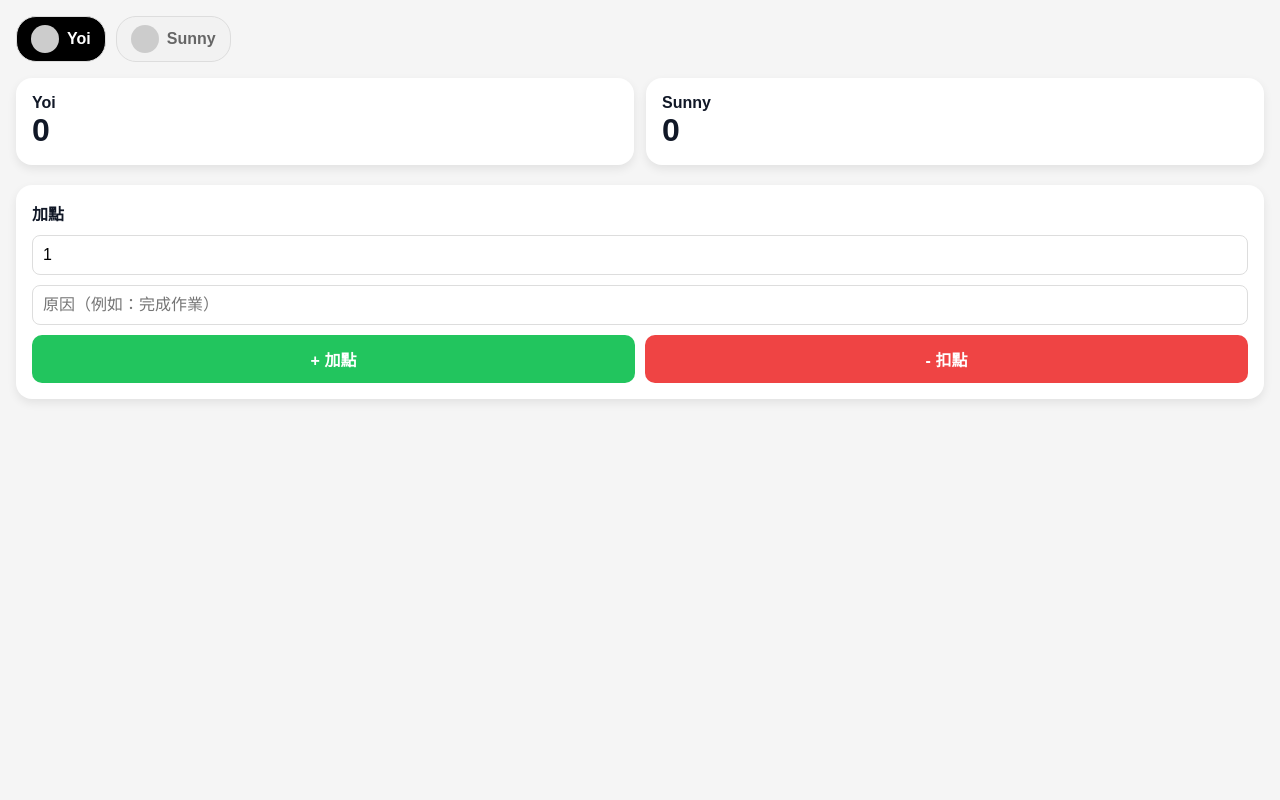
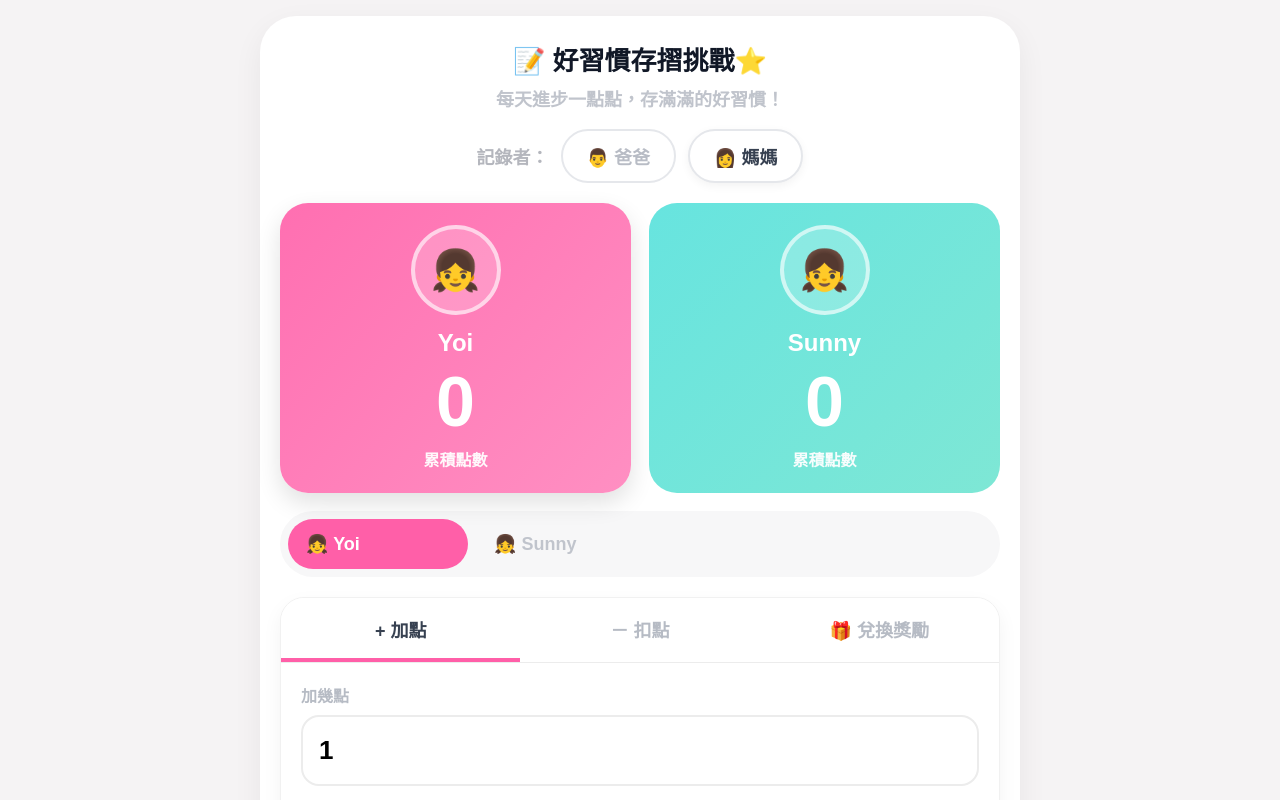
Before and after one commit to ducawei-del/kids-points-app, a React (Vite) app: page / in a window 1280 px wide. Shown: the top 800 px of the page. Built offline with nearby package versions, Linux system fonts and the light colour scheme.

Commit message:
Add themes and rewards to kids' points system

```diff
--- a/src/App.jsx
+++ b/src/App.jsx
@@ -1,102 +1,185 @@
-import React, { useState } from "react";
+import React, { useMemo, useState } from "react";
 
 const initialKids = [
-  { id: "yoi", name: "Yoi", points: 0 },
-  { id: "sunny", name: "Sunny", points: 0 }
+  { id: "yoi", name: "Yoi", points: 0, theme: "linear-gradient(135deg,#ff6fb1,#ff8fc2)", accent: "#ff5fa8" },
+  { id: "sunny", name: "Sunny", points: 0, theme: "linear-gradient(135deg,#67e4df,#7ee7d5)", accent: "#58d7cf" }
+];
+
+const initialRewards = [
+  { id: 1, name: "看卡通 30 分鐘", cost: 10 },
+  { id: 2, name: "小點心", cost: 15 },
+  { id: 3, name: "小禮物", cost: 30 }
 ];
 
 export default function App() {
   const [kids, setKids] = useState(initialKids);
   const [activeKidId, setActiveKidId] = useState("yoi");
+  const [recorder, setRecorder] = useState("媽媽");
+  const [tab, setTab] = useState("add");
   const [amount, setAmount] = useState(1);
   const [reason, setReason] = useState("");
+  const [rewards] = useState(initialRewards);
+
+  const activeKid = useMemo(() => kids.find(k => k.id === activeKidId) || kids[0], [kids, activeKidId]);
 
   const updatePoints = (delta) => {
-    setKids(prev => prev.map(k =>
-      k.id === activeKidId
-        ? { ...k, points: k.points + delta }
-        : k
-    ));
+    const n = Number(amount) || 0;
+    if (!n) return;
+    setKids(prev => prev.map(k => k.id === activeKidId ? { ...k, points: Math.max(0, k.points + delta * n) } : k));
+    setReason("");
+  };
+
+  const redeemReward = (cost) => {
+    setKids(prev => prev.map(k => k.id === activeKidId ? { ...k, points: Math.max(0, k.points - cost) } : k));
+  };
+
+  const buttonBase = {
+    border: "2px solid #e5e7eb",
+    borderRadius: 999,
+    background: "#fff",
+    padding: "12px 24px",
+    fontWeight: 800,
+    fontSize: 18,
+    color: "#9ca3af",
+    cursor: "pointer"
   };
 
   return (
-    <div style={{ padding: 16, fontFamily: "sans-serif", background: "#f5f5f5", minHeight: "100vh" }}>
+    <div style={{ minHeight: "100vh", background: "#f5f3f4", padding: 16, fontFamily: "Arial, sans-serif" }}>
+      <div style={{ maxWidth: 760, margin: "0 auto", background: "#fff", borderRadius: 36, padding: "24px 20px 28px", boxShadow: "0 10px 30px rgba(0,0,0,0.06)" }}>
+        <div style={{ textAlign: "center", marginBottom: 18 }}>
+          <div style={{ fontSize: 26, fontWeight: 900, color: "#111827", marginBottom: 8 }}>📝 好習慣存摺挑戰⭐</div>
+          <div style={{ color: "#c0c4cc", fontSize: 18, fontWeight: 700 }}>每天進步一點點，存滿滿的好習慣！</div>
+        </div>
 
-      {/* 上面選人 */}
-      <div style={{ display: "flex", gap: 10, overflowX: "auto", marginBottom: 16 }}>
-        {kids.map((kid) => (
+        <div style={{ display: "flex", alignItems: "center", justifyContent: "center", gap: 12, flexWrap: "wrap", marginBottom: 20 }}>
+          <div style={{ color: "#b4b6bd", fontWeight: 800, fontSize: 18 }}>記錄者：</div>
+          <button onClick={() => setRecorder("爸爸")} style={{ ...buttonBase, color: recorder === "爸爸" ? "#374151" : "#b8bcc5", boxShadow: recorder === "爸爸" ? "0 3px 10px rgba(0,0,0,0.05)" : "none" }}>👨 爸爸</button>
+          <button onClick={() => setRecorder("媽媽")} style={{ ...buttonBase, color: recorder === "媽媽" ? "#374151" : "#b8bcc5", boxShadow: recorder === "媽媽" ? "0 3px 10px rgba(0,0,0,0.05)" : "none" }}>👩 媽媽</button>
+        </div>
+
+        <div style={{ display: "grid", gridTemplateColumns: "1fr 1fr", gap: 18, marginBottom: 18 }}>
+          {kids.map(kid => (
             <button
               key={kid.id}
               onClick={() => setActiveKidId(kid.id)}
               style={{
-              display: "flex",
-              alignItems: "center",
-              gap: 8,
-              padding: "8px 14px",
-              borderRadius: 20,
-              border: "1px solid #ddd",
-              background: kid.id === activeKidId ? "#000" : "#f2f2f2",
-              color: kid.id === activeKidId ? "#fff" : "#666",
-              fontWeight: "bold",
-              cursor: "pointer"
+                border: "none",
+                borderRadius: 28,
+                padding: "22px 16px",
+                background: kid.theme,
+                color: "#fff",
+                cursor: "pointer",
+                boxShadow: kid.id === activeKidId ? "0 10px 24px rgba(0,0,0,0.12)" : "none"
               }}
             >
-            <div style={{ width: 28, height: 28, borderRadius: "50%", background: "#ccc" }}></div>
-            {kid.name}
+              <div style={{ width: 90, height: 90, borderRadius: "50%", margin: "0 auto 14px", border: "4px solid rgba(255,255,255,0.6)", background: "rgba(255,255,255,0.2)", display: "flex", alignItems: "center", justifyContent: "center", fontSize: 40 }}>👧</div>
+              <div style={{ fontSize: 24, fontWeight: 900, marginBottom: 10 }}>{kid.name}</div>
+              <div style={{ fontSize: 70, lineHeight: 1, fontWeight: 900 }}>{kid.points}</div>
+              <div style={{ fontSize: 16, fontWeight: 800, opacity: 0.95, marginTop: 10 }}>累積點數</div>
             </button>
           ))}
         </div>
 
-      {/* 左右卡片 */}
-      <div style={{ display: "grid", gridTemplateColumns: "1fr 1fr", gap: 12, marginBottom: 20 }}>
-        {kids.map((kid) => (
-          <div
+        <div style={{ display: "flex", background: "#f7f7f8", borderRadius: 999, padding: 8, gap: 8, marginBottom: 20, overflowX: "auto" }}>
+          {kids.map(kid => (
+            <button
               key={kid.id}
+              onClick={() => setActiveKidId(kid.id)}
               style={{
-              padding: 16,
-              borderRadius: 16,
-              background: "#fff",
-              boxShadow: "0 4px 10px rgba(0,0,0,0.08)"
+                minWidth: 180,
+                border: "none",
+                borderRadius: 999,
+                padding: "14px 18px",
+                background: kid.id === activeKidId ? kid.accent : "transparent",
+                color: kid.id === activeKidId ? "#fff" : "#c0c4cc",
+                fontWeight: 900,
+                fontSize: 18,
+                textAlign: "left",
+                cursor: "pointer"
               }}
             >
-            <div style={{ fontSize: 16, fontWeight: "bold" }}>{kid.name}</div>
-            <div style={{ fontSize: 32, fontWeight: "900" }}>{kid.points}</div>
+              👧 {kid.name}
+            </button>
+          ))}
+        </div>
+
+        <div style={{ background: "#fff", borderRadius: 24, boxShadow: "0 8px 20px rgba(0,0,0,0.05)", overflow: "hidden", border: "1px solid #f1f1f1" }}>
+          <div style={{ display: "grid", gridTemplateColumns: "1fr 1fr 1fr", borderBottom: "1px solid #ececec" }}>
+            {[
+              { key: "add", label: "+ 加點" },
+              { key: "minus", label: "－ 扣點" },
+              { key: "reward", label: "🎁 兌換獎勵" }
+            ].map(item => (
+              <button
+                key={item.key}
+                onClick={() => setTab(item.key)}
+                style={{
+                  border: "none",
+                  background: "#fff",
+                  padding: "18px 10px 16px",
+                  fontWeight: 900,
+                  fontSize: 18,
+                  color: tab === item.key ? "#374151" : "#b6bbc4",
+                  borderBottom: tab === item.key ? `4px solid ${activeKid.accent}` : "4px solid transparent",
+                  cursor: "pointer"
+                }}
+              >
+                {item.label}
+              </button>
+            ))}
+          </div>
+
+          <div style={{ padding: 20 }}>
+            {(tab === "add" || tab === "minus") && (
+              <>
+                <div style={{ color: "#b6bbc4", fontWeight: 800, marginBottom: 8, fontSize: 16 }}>{tab === "add" ? "加幾點" : "扣幾點"}</div>
+                <input
+                  type="number"
+                  value={amount}
+                  onChange={(e) => setAmount(e.target.value)}
+                  style={{ width: "100%", boxSizing: "border-box", border: "2px solid #ececec", borderRadius: 18, padding: "18px 16px", fontSize: 26, fontWeight: 900, marginBottom: 18 }}
+                />
+
+                <div style={{ color: "#b6bbc4", fontWeight: 800, marginBottom: 8, fontSize: 16 }}>{tab === "add" ? "加點原因" : "扣點原因"}</div>
+                <input
+                  type="text"
+                  value={reason}
+                  onChange={(e) => setReason(e.target.value)}
+                  placeholder={tab === "add" ? "例：主動完成作業、幫忙洗碗、考了100分" : "例：拖延、吵架、沒收玩具"}
+                  style={{ width: "100%", boxSizing: "border-box", border: "2px solid #ececec", borderRadius: 18, padding: "18px 16px", fontSize: 18, fontWeight: 700, marginBottom: 18, color: "#6b7280" }}
+                />
+
+                <button
+                  onClick={() => updatePoints(tab === "add" ? 1 : -1)}
+                  style={{ width: "100%", border: "none", borderRadius: 18, padding: "16px 18px", background: activeKid.accent, color: "#fff", fontSize: 20, fontWeight: 900, cursor: "pointer" }}
+                >
+                  {tab === "add" ? `幫 ${activeKid.name} 加點` : `幫 ${activeKid.name} 扣點`}
+                </button>
+              </>
+            )}
+
+            {tab === "reward" && (
+              <div style={{ display: "grid", gap: 12 }}>
+                {rewards.map(item => (
+                  <div key={item.id} style={{ border: "1px solid #ececec", borderRadius: 18, padding: 16, display: "flex", alignItems: "center", justifyContent: "space-between", gap: 12 }}>
+                    <div>
+                      <div style={{ fontWeight: 900, fontSize: 18, color: "#111827" }}>{item.name}</div>
+                      <div style={{ color: "#9ca3af", fontWeight: 800, marginTop: 4 }}>需要 {item.cost} 點</div>
+                    </div>
+                    <button
+                      onClick={() => redeemReward(item.cost)}
+                      style={{ border: "none", borderRadius: 14, padding: "12px 14px", background: activeKid.points >= item.cost ? activeKid.accent : "#d1d5db", color: "#fff", fontWeight: 900, cursor: activeKid.points >= item.cost ? "pointer" : "not-allowed" }}
+                    >
+                      兌換
+                    </button>
                   </div>
                 ))}
               </div>
-
-      {/* 加點區 */}
-      <div style={{ background: "#fff", padding: 16, borderRadius: 16, boxShadow: "0 4px 10px rgba(0,0,0,0.08)" }}>
-        <div style={{ marginBottom: 10, fontWeight: "bold" }}>加點</div>
-
-        <input
-          type="number"
-          value={amount}
-          onChange={(e) => setAmount(Number(e.target.value))}
-          style={{ width: "100%", padding: 10, marginBottom: 10, borderRadius: 8, border: "1px solid #ddd" }}
-        />
-
-        <input
-          type="text"
-          placeholder="原因（例如：完成作業）"
-          value={reason}
-          onChange={(e) => setReason(e.target.value)}
-          style={{ width: "100%", padding: 10, marginBottom: 10, borderRadius: 8, border: "1px solid #ddd" }}
-        />
-
-        <div style={{ display: "flex", gap: 10 }}>
-          <button
-            onClick={() => updatePoints(amount)}
-            style={{ flex: 1, padding: 12, borderRadius: 10, background: "#22c55e", color: "#fff", border: "none", fontWeight: "bold" }}
-          >+ 加點</button>
-
-          <button
-            onClick={() => updatePoints(-amount)}
-            style={{ flex: 1, padding: 12, borderRadius: 10, background: "#ef4444", color: "#fff", border: "none", fontWeight: "bold" }}
-          >- 扣點</button>
+            )}
           </div>
         </div>
-
+      </div>
     </div>
   );
 }
```
Lines whose indentation alone changed are shown as unchanged.
